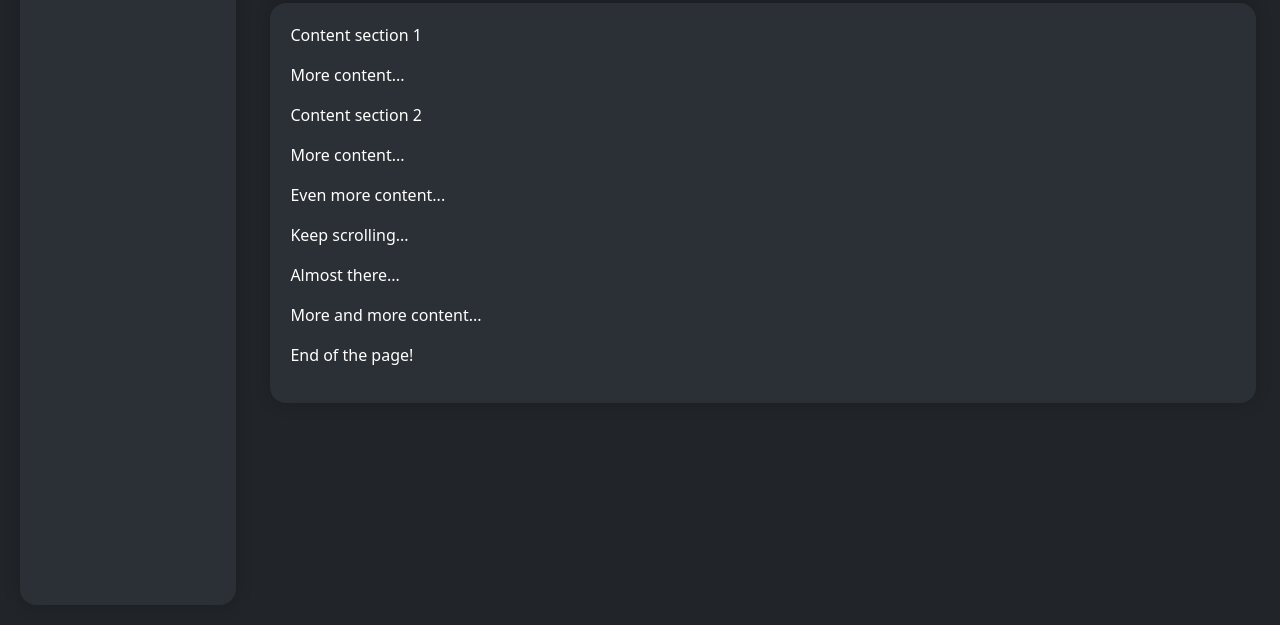
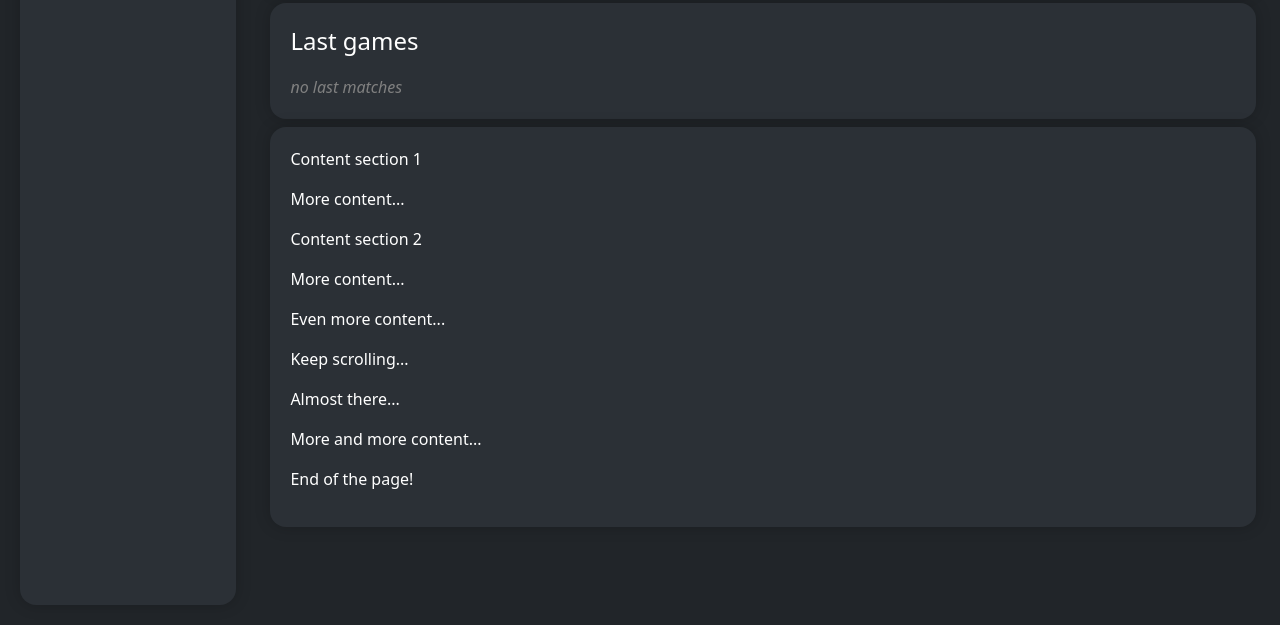
Before and after one commit to FoRoKo1o/ChessagonClient, a website: page html/homePage.html in a window 1280 px wide. Shown: the part 175-800 px from the top of the page. Drawn offline with nearby package versions, Linux system fonts and the light colour scheme.

Commit message:
added history panel
-added match history panel to panel-right

```diff
--- a/html/homePage.html
+++ b/html/homePage.html
@@ -2,7 +2,7 @@
 
 <head>
     <link rel="stylesheet" href="../css/style.css">
-    <link rel="stylesheet" href="../css/homePage/sidebar.css">
+    <link rel="stylesheet" href="../css/homePage/homePage.css">
     <link href="https://cdn.jsdelivr.net/npm/bootstrap@5.3.3/dist/css/bootstrap.min.css" rel="stylesheet"
         integrity="sha384-QWTKZyjpPEjISv5WaRU9OFeRpok6YctnYmDr5pNlyT2bRjXh0JMhjY6hW+ALEwIH" crossorigin="anonymous">
 </head>
@@ -30,8 +30,11 @@
                 </div>
             </div>
             <div class="mainVisualElement">
+                <p style="font-size: 24px;">Last games</p>
+                <div style="font-size: 16px; color: gray; font-style: italic;">no last matches</div>
+            </div>
+            <div class="mainVisualElement">
                 <div>
-                    <!-- Add some content to make the page scrollable -->
                     <p>Content section 1</p>
                     <p>More content...</p>
                     <p>Content section 2</p>
```
Also changed, not shown: css/homePage/homePage.css (renamed from css/homePage/sidebar.css).
